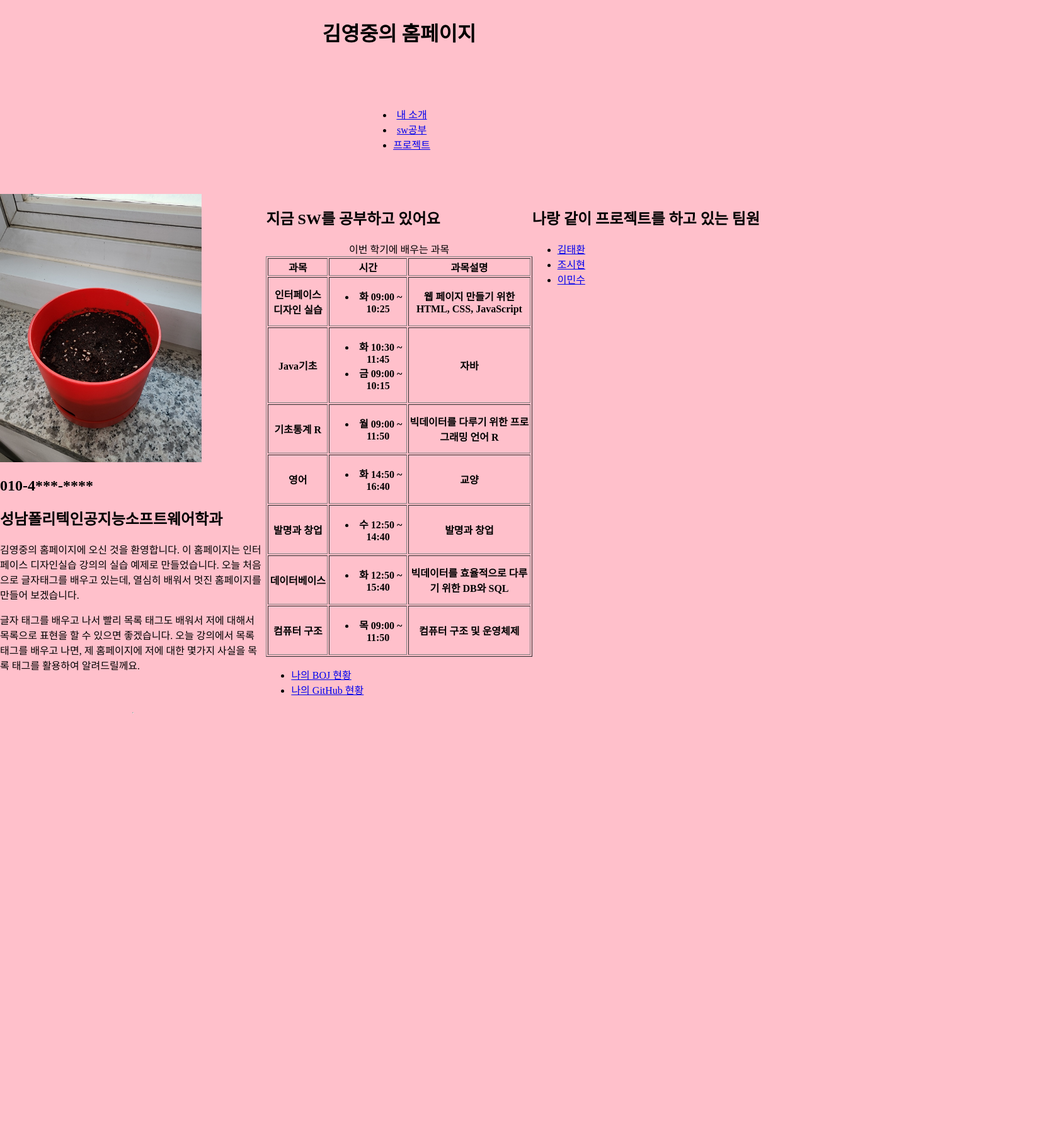
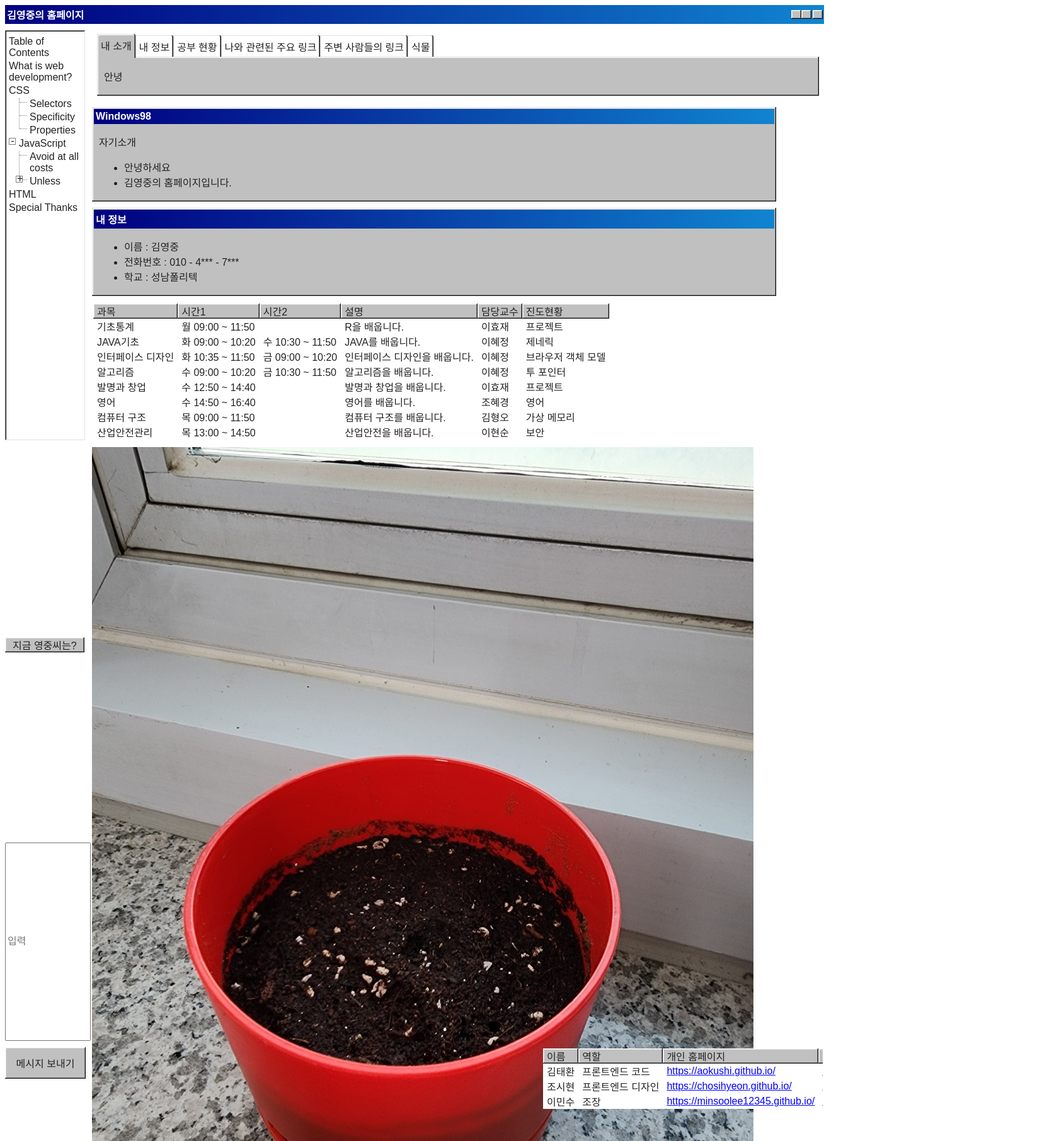
Before and after one commit to 0joong/github.io, a plain HTML site: page index.html in a window 1280 px wide. Shown: the top 1812 px of the page at 63% size, 1654 px wide, since content can reach past the window. Before the commit the page ends 1133 px from the top, so only its background shows below. Drawn offline with Linux system fonts and the light colour scheme; a web font is replaced by a local one.

Commit message:
Update index.html

```diff
--- a/index.html
+++ b/index.html
@@ -4,251 +4,267 @@
     <meta charset="UTF-8">
     <meta name="viewport" content="width=device-width, initial-scale=1.0">
     <title>Document</title>
-    <style>
-        @media screen and (min-width: 960px){
-            body{
-                margin: 0;
-                padding: 0;
-                background-color: pink;
-
-            }
-            .grid-container{
-                display: grid;
-                grid-template-columns: repeat(3, 33%);
-                grid-template-rows: 10% 20% auto;
-                grid-template-areas:
-                "header header hedaer"
-                "menu menu menu"
-                "introduction study project";
-
-            }
-            #header{
-                grid-area: header;
-
-                text-align: center;
-                display: flex;
-                justify-content: center;
-                align-items: center;
-                grid-column-end: 4;
-
-            }
-            #menu{
-                grid-area:menu;
-                text-align: center;
-                display: flex;
-                justify-content: center;
-                align-items: center;
-
-            }
-            #introduction{
-                grid-area:introduction;
-
-            }
-            #study{
-                grid-area:study;
-
-            }
-            #project{
-                grid-area:project;
-
-            }
-
-        }
-        @media screen and (min-width: 641px) and (max-width: 959px) {
-            body{
-                background-color: orange;
-            }
-            .grid-container{
-                display: grid;
-                grid-template-columns: 400px 400px;
-                grid-template-rows: 10% 10% 50% 50% 10%;
-                grid-template-areas:
-                "header header"
-                "menu menu"
-                "introduction introduction"
-                "study project";
-            }
-            #header{
-                grid-area: header;
-                grid-column: 1/3;
-                grid-row: 1/2;
-                text-align: center;
-                display: flex;
-                justify-content: center;
-                align-items: center;
-            }
-            #menu{
-                grid-area:menu;
-                justify-content: center;
-                align-items: center;
-                text-align: center;
-            }
-            #introduction{
-                grid-area:introduction;
-            }
-            #study{
-                grid-area:study;
-            }
-            #project{
-                grid-area:project;
-            }
-        }
-
-        @media screen and  (max-width: 640px){
-            body{
-                background-color: yellow;
-            }
-            .grid-container{
-                display: grid;
-                grid-template-columns: 100%;
-                grid-template-rows: 10% 10% 50% 50% 10%;
-                grid-template-areas:
-                "header"
-                "menu"
-                "introduction"
-                "study"
-                "project";
-            }
-            #header{
-                grid-area:header;
-                text-align: center;
-                display: flex;
-                justify-content: center;
-                align-items: center;
-            }
-            #menu{
-                grid-area:menu;
-                justify-content: center;
-                align-items: center;
-                text-align: center;
-            }
-            #introduction{
-                grid-area:introduction;
-            }
-            #study{
-                grid-area:study;
-            }
-            #project{
-                grid-area:project;
-            }
-
-        }
-
-    </style>
+    <link rel="stylesheet" href="style.css">
 </head>
 <body>
-    <div class = "grid-container">
-    <div id = "header">
-    <h1>김영중의 홈페이지</h1>
+    <div class="grid-container">
+        <div class="title-bar" id="title-bar">
+            <div class="title-bar-text">김영중의 홈페이지</div>
+            <div class="title-bar-controls">
+                <button aria-label="Minimize"></button>
+                <button aria-label="Restore"></button>
+                <button aria-label="Close"></button>
             </div>
-    <nav id = "menu">
+        </div>
+
+        <ul class="tree-view" id="treeview">
+            <li>Table of Contents</li>
+            <li>What is web development?</li>
+            <li>
+                CSS
                 <ul>
-            <li><a href = "#introduction">내 소개</a></li>
-            <li><a href = "#study">sw공부</a></li>
-            <li><a href = "#project">프로젝트</a></li>
+                    <li>Selectors</li>
+                    <li>Specificity</li>
+                    <li>Properties</li>
                 </ul>
+            </li>
+            <li>
+                <details open>
+                    <summary>JavaScript</summary>
+                    <ul>
+                        <li>Avoid at all costs</li>
+                        <li>
+                            <details>
+                                <summary>Unless</summary>
+                                <ul>
+                                    <li>Avoid</li>
+                                    <li>
+                                        <details>
+                                            <summary>At</summary>
+                                            <ul>
+                                                <li>Avoid</li>
+                                                <li>At</li>
+                                                <li>All</li>
+                                                <li>Cost</li>
+                                            </ul>
+                                        </details>
+                                    </li>
+                                    <li>All</li>
+                                    <li>Cost</li>
+                                </ul>
+                            </details>
+                        </li>
+                    </ul>
+                </details>
+            </li>
+            <li>HTML</li>
+            <li>Special Thanks</li>
+        </ul>
+
+        <nav id="menu">
+            <div class="window-body">
+                <menu role="tablist">
+                    <li role="tab" aria-selected="true"><a href="#tabs">내 소개</a></li>
+                    <li role="tab"><a href="#tabs">내 정보</a></li>
+                    <li role="tab"><a href="#tabs">공부 현황</a></li>
+                    <li role="tab"><a href="#tabs">나와 관련된 주요 링크</a></li>
+                    <li role="tab"><a href="#tabs">주변 사람들의 링크</a></li>
+                    <li role="tab"><a href="#tabs">식물</a></li>
+                </menu>
+                <div class="window" role="tabpanel">
+                    <div class="window-body">
+                        <p>안녕</p>
+                    </div>
+                </div>
+            </div>
         </nav>
-    <div id = "introduction">
-    <img src="./image/gosu.jpg" alt ="gosu" width="320">
 
-    <h2>010-4***-****</h2>
-    <h2>성남폴리텍인공지능소프트웨어학과</h2>
-    <p>김영중의 홈페이지에 오신 것을 환영합니다. 이 홈페이지는 인터페이스 디자인실습
-        강의의 실습 예제로 만들었습니다. 오늘 처음으로 글자태그를 배우고 있는데, 열심히
-        배워서 멋진 홈페이지를 만들어 보겠습니다.</p>
-    <p>글자 태그를 배우고 나서 빨리 목록 태그도 배워서 저에 대해서 목록으로 표현을 할 수
-        있으면 좋겠습니다. 오늘 강의에서 목록 태그를 배우고 나면, 제 홈페이지에 저에 대한
-        몇가지 사실을 목록 태그를 활용하여 알려드릴께요. </p>
+        <div id="introduction">
+            <div class="window" style="width: 1080px">
+                <div class="title-bar">
+                    <div class="title-bar-text">Windows98</div>
                 </div>
-    <div id = "study">
-    <h2>지금 SW를 공부하고 있어요</h2>
-
-    <table border="1">
-        <caption>이번 학기에 배우는 과목</caption>
-        <tr>
-            <th>과목</th>
-            <th>시간</th>
-            <th>과목설명</th>
-        </tr>
-        <tr>
-            <th>인터페이스 디자인 실습</th>
-            <th>
+                <div class="window-body">
+                    <p>자기소개</p>
                     <ul>
-                <li>화 09:00 ~ 10:25&nbsp;&nbsp;</li>
-            </ul>
-            </th>
-            <th>웹 페이지 만들기 위한 HTML, CSS, JavaScript</th>
-        </tr>
-        <tr>
-            <th>Java기초</th>
-            <th>
-            <ul>
-                <li>화 10:30 ~ 11:45&nbsp;&nbsp;</li>
-                <li>금 09:00 ~ 10:15&nbsp;&nbsp;</li>
-            </ul>
-            </th>
-            <th>자바</th>
-        </tr>
-        <tr>
-            <th>기초통계 R</th>
-            <th>
-            <ul>
-                <li>월 09:00 ~ 11:50&nbsp;&nbsp;</li>
-            </ul>
-            </th>
-            <th>빅데이터를 다루기 위한 프로그래밍 언어 R</th>
-        </tr>
-        <tr>
-            <th>영어</th>
-            <th>
-            <ul>
-                <li>화 14:50 ~ 16:40&nbsp;&nbsp;</li>
-            </ul>
-            </th>
-            <th>교양</th>
-        </tr>
-        <tr>
-            <th>발명과 창업</th>
-            <th>
-            <ul>
-                <li>수 12:50 ~ 14:40&nbsp;&nbsp;</li>
-            </ul>
-            </th>
-            <th>발명과 창업</th>
-        </tr>
-        <tr>
-            <th>데이터베이스</th>
-            <th>
-            <ul>
-                <li>화 12:50 ~ 15:40&nbsp;&nbsp;</li>
-            </ul>
-            </th>
-            <th>빅데이터를 효율적으로 다루기 위한 DB와 SQL</th>
-        </tr>
-        <tr>
-            <th>컴퓨터 구조</th>
-            <th>
-            <ul>
-                <li>목 09:00 ~ 11:50&nbsp;&nbsp;</li>
-            </ul>
-            </th>
-            <th>컴퓨터 구조 및 운영체제</th>
-        </tr>
-    </table>
-    <ul>
-        <li><a href="https://www.acmicpc.net/user/0jung"target="_blank", title"링크임">나의 BOJ 현황</a></li>
-        <li><a href="https://github.com/0joong"target="_blank", title"링크임">나의 GitHub 현황</a></li>
-    </ul>
-</div>
-    <hr>
-    <div id = "project">
-    <h2>나랑 같이 프로젝트를 하고 있는 팀원</h2>
-<ul>
-    <li><a href="https://github.com/AoKuShi"target="_blank", title"링크임">김태환</a></li>
-    <li><a href="https://github.com/chosihyeon"target="_blank", title"링크임">조시현</a></li>
-    <li><a href="https://github.com/Minsoolee12345"target="_blank", title"링크임">이민수</a></li>
+                        <li>안녕하세요</li>
+                        <li>김영중의 홈페이지입니다.</li>
                     </ul>
                 </div>
             </div>
+        </div>
+
+        <div id="myinfo">
+            <div class="window" style="width: 1080px">
+                <div class="title-bar">
+                    <div class="title-bar-text">내 정보</div>
+                </div>
+                <div class="window-body">
+                    <ul>
+                        <li>이름 : 김영중</li>
+                        <li>전화번호 : 010 - 4*** - 7***</li>
+                        <li>학교 : 성남폴리텍</li>
+                    </ul>
+                </div>
+            </div>
+        </div>
+
+        <div id="objective" class="window" style="width: 320px">
+            <div class="title-bar">
+                <div class="title-bar-text">목표</div>
+            </div>
+            <div class="window-body">
+                <p>다음과 같은 목표 설정:</p>
+                <ul>
+                    <li>자바의 정석 읽기</li>
+                    <li>c언어 배우기</li>
+                    <li>고수 키우기</li>
+                </ul>
+            </div>
+            <div class="status-bar">
+                <p class="status-bar-field">Press F1 for help</p>
+                <p class="status-bar-field">Slide 1</p>
+                <p class="status-bar-field">CPU Usage: 14%</p>
+            </div>
+        </div>
+
+        <div id="study">
+            <div class="sunken-panel">
+                <table class='interactive'>
+                    <thead>
+                        <tr>
+                            <th>과목</th>
+                            <th>시간1</th>
+                            <th>시간2</th>
+                            <th>설명</th>
+                            <th>담당교수</th>
+                            <th>진도현황</th>
+                        </tr>
+                    </thead>
+                    <tbody>
+                        <tr>
+                            <td>기초통계</td>
+                            <td>월 09:00 ~ 11:50</td>
+                            <td></td>
+                            <td>R을 배웁니다.</td>
+                            <td>이효재</td>
+                            <td>프로젝트</td>
+                        </tr>
+                        <tr>
+                            <td>JAVA기초</td>
+                            <td>화 09:00 ~ 10:20</td>
+                            <td>수 10:30 ~ 11:50</td>
+                            <td>JAVA를 배웁니다.</td>
+                            <td>이혜정</td>
+                            <td>제네릭</td>
+                        </tr>
+                        <tr>
+                            <td>인터페이스 디자인</td>
+                            <td>화 10:35 ~ 11:50</td>
+                            <td>금 09:00 ~ 10:20</td>
+                            <td>인터페이스 디자인을 배웁니다.</td>
+                            <td>이혜정</td>
+                            <td>브라우저 객체 모델</td>
+                        </tr>
+                        <tr>
+                            <td>알고리즘</td>
+                            <td>수 09:00 ~ 10:20</td>
+                            <td>금 10:30 ~ 11:50</td>
+                            <td>알고리즘을 배웁니다.</td>
+                            <td>이혜정</td>
+                            <td>투 포인터</td>
+                        </tr>
+                        <tr>
+                            <td>발명과 창업</td>
+                            <td>수 12:50 ~ 14:40</td>
+                            <td></td>
+                            <td>발명과 창업을 배웁니다.</td>
+                            <td>이효재</td>
+                            <td>프로젝트</td>
+                        </tr>
+                        <tr>
+                            <td>영어</td>
+                            <td>수 14:50 ~ 16:40</td>
+                            <td></td>
+                            <td>영어를 배웁니다.</td>
+                            <td>조혜경</td>
+                            <td>영어</td>
+                        </tr>
+                        <tr>
+                            <td>컴퓨터 구조</td>
+                            <td>목 09:00 ~ 11:50</td>
+                            <td></td>
+                            <td>컴퓨터 구조를 배웁니다.</td>
+                            <td>김형오</td>
+                            <td>가상 메모리</td>
+                        </tr>
+                        <tr>
+                            <td>산업안전관리</td>
+                            <td>목 13:00 ~ 14:50</td>
+                            <td></td>
+                            <td>산업안전을 배웁니다.</td>
+                            <td>이현순</td>
+                            <td>보안</td>
+                        </tr>
+                    </tbody>
+                </table>
+            </div>
+        </div>
+
+        <div id="project">
+            <div class="sunken-panel">
+                <table class="interactive">
+                    <thead>
+                        <tr>
+                            <th>이름</th>
+                            <th>역할</th>
+                            <th>개인 홈페이지</th>
+                            <th>BOJ</th>
+                        </tr>
+                    </thead>
+                    <tbody>
+                        <tr>
+                            <td>김태환</td>
+                            <td>프론트엔드 코드</td>
+                            <td><a href="https://aokushi.github.io/" target="_blank">https://aokushi.github.io/</a></td>
+                            <td><a href="https://www.acmicpc.net/user/rlaahrns022" target="_blank">https://www.acmicpc.net/user/rlaahrns022</a></td>
+                        </tr>
+                        <tr>
+                            <td>조시현</td>
+                            <td>프론트엔드 디자인</td>
+                            <td><a href="https://chosihyeon.github.io/" target="_blank">https://chosihyeon.github.io/</a></td>
+                            <td><a href="https://www.acmicpc.net/user/tlgus0312" target="_blank">https://www.acmicpc.net/user/tlgus0312</a></td>
+                        </tr>
+                        <tr>
+                            <td>이민수</td>
+                            <td>조장</td>
+                            <td><a href="https://minsoolee12345.github.io/" target="_blank">https://minsoolee12345.github.io/</a></td>
+                            <td><a href="https://www.acmicpc.net/user/minsoolee12345" target="_blank">https://www.acmicpc.net/user/minsoolee12345</a></td>
+                        </tr>
+                    </tbody>
+                </table>
+            </div>
+            <ul>
+                <li><a href="https://www.acmicpc.net/user/0jung" target="_blank" title="링크임">나의 BOJ 현황</a></li>
+                <li><a href="https://github.com/0joong" target="_blank" title="링크임">나의 GitHub 현황</a></li>
+            </ul>
+        </div>
+
+        <div id="time"></div>
+
+        <div id="ownerbutton">
+            <button id="ownerButton">지금 영중씨는?</button>
+        </div>
+
+        <input type="textarea" id="messagebox" placeholder="입력">
+
+        <button id="sendButton">메시지 보내기</button>
+
+        <div id="gosu">
+            <img src="../image/gosu.jpg" alt="Dinosaur">
+        </div>
+    </div>
+
+    <script src="xps.js"></script>
 </body>
 </html>
```
Lines whose indentation alone changed are shown as unchanged.
